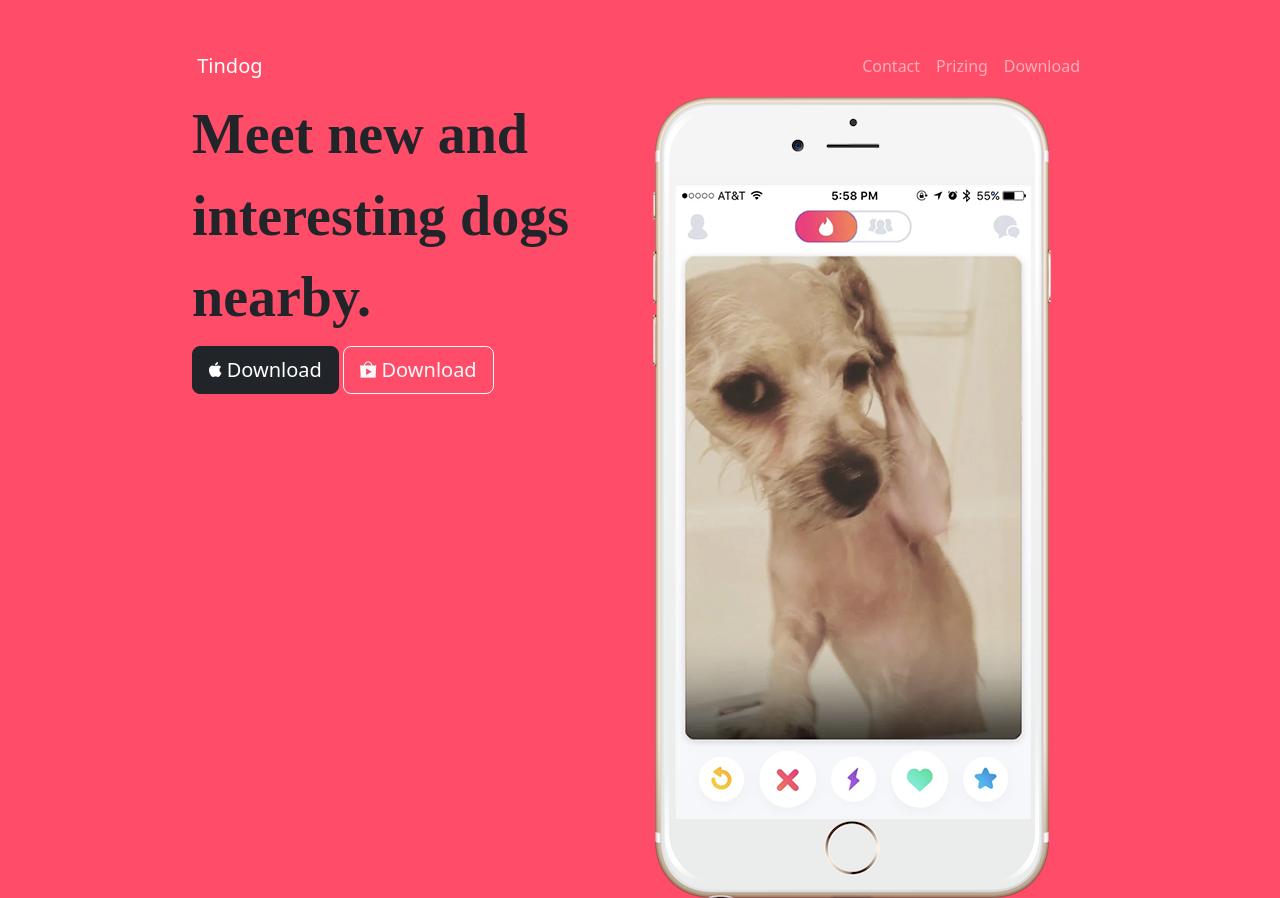
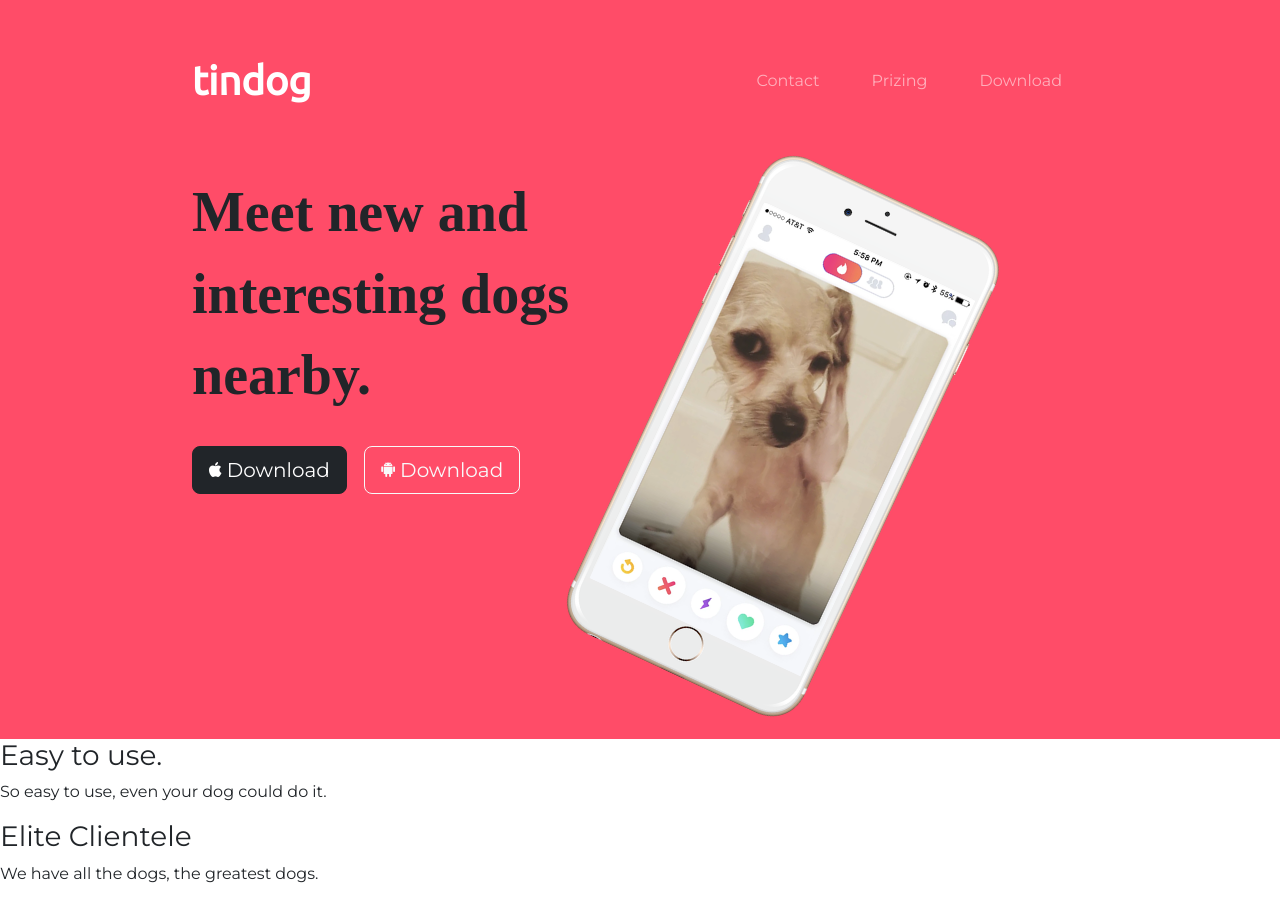
Before and after one commit to krishanjangid/TinDog, a plain HTML site: page index.html in a window 1280 px wide. Shown: the top 898 px of the page. Drawn offline with nearby package versions, Linux system fonts and the light colour scheme; files whose address does not match are found by name.

Commit message:
image rotate

```diff
--- a/css/styles.css
+++ b/css/styles.css
@@ -1,3 +1,17 @@
+body{
+    font-family:'Montserrat',sans-serif;
+}
+.navbar{
+    padding-bottom: 3.5rem;
+}
+.navbar-brand{
+    font-family: 'Ubuntu';
+    font-size: 2.5rem;
+    font-weight: bold;
+}
+.nav-item{
+    padding: 0 18px;
+}
 .title{
     background-color: #ff4c68;
 }
@@ -7,6 +21,14 @@ h1{
     font-weight: bold;
     line-height: 1.45;
 }
+.title-image{
+    width: 60%;
+    transform: rotate(25deg);
+}
 .container-fluid{
     padding: 3% 15%;
 }
+
+.btn-download{
+    margin: 5% 3% 5% 0%;
+}
--- a/index.html
+++ b/index.html
@@ -16,7 +16,7 @@
     <div class="container-fluid">
     <!-- Nav Bar -->
 <nav class="navbar  navbar-dark navbar-expand-lg">
-        <a class="navbar-brand" href="#" >&nbsp;Tindog</a>
+        <a class="navbar-brand" href="#" >tindog</a>
         <button class="navbar-toggler" type="button" data-bs-toggle="collapse" data-bs-target="#navbarTogglerDemo02" aria-controls="navbarTogglerDemo02" aria-expanded="false" aria-label="Toggle navigation">
             <span class="navbar-toggler-icon"></span>
           </button>
@@ -30,14 +30,15 @@
     </nav>
 
     <!-- Title -->
+
       <div class="row">
     <div class="col-lg-6">
       <h1>Meet new and interesting dogs nearby.</h1>
-      <button class="btn btn-dark btn-lg" type="button"><i class="ion-social-apple"> </i>Download</button>
-      <button class="btn btn-outline-light btn-lg" type="button"><i class="ion-android-playstore"></i> Download</button>
+      <button class="btn btn-dark btn-lg btn-download" type="button"><i class="ion-social-apple"> </i>Download</button>
+      <button class="btn btn-outline-light btn-lg btn-download" type="button"><i class="ion-social-android"></i> Download</button>
     </div>
     <div class="col-lg-6">
-      <img src="images/iphone6.png" alt="iphone-mockup">
+      <img class="title-image" src="images/iphone6.png" alt="iphone-mockup">
     </div>
 </div>
 </div>
```
